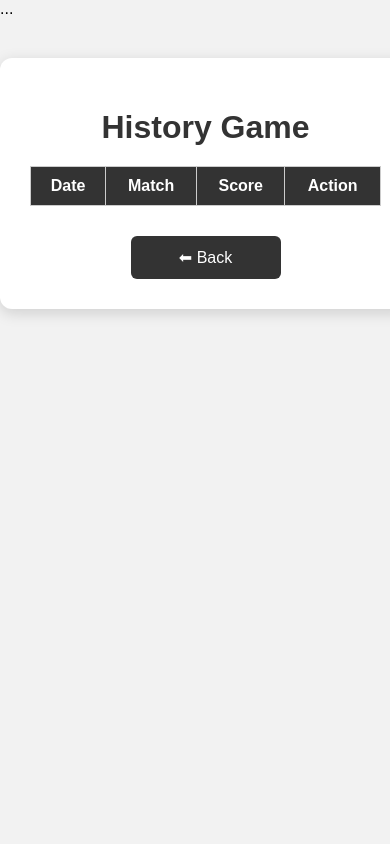
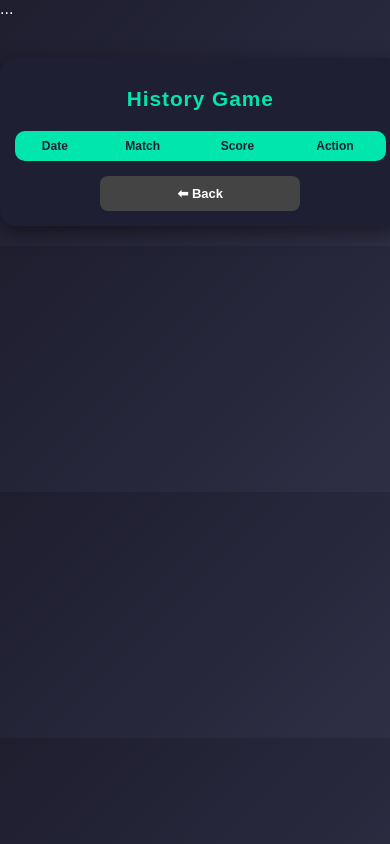
Before and after one commit to eronmahmud825-eng/footballleague, a plain HTML site: page history.html in a window 390 px wide. Shown: the top 844 px of the page. Drawn offline with Linux system fonts and the light colour scheme; no server answers.

Commit message:
Update style.css

```diff
--- a/style.css
+++ b/style.css
@@ -1,23 +1,24 @@
-/* General body */
+/* General Body */
 
 body {
-    font-family: Arial, sans-serif;
-    background: #f2f2f2;
+    font-family: 'Poppins', sans-serif;
+    background: linear-gradient(135deg, #1e1e2f, #2e2e45);
+    color: #fff;
     margin: 0;
     padding: 0;
 }
 
 
-/* Main container */
+/* Container */
 
 .container {
-    width: 90%;
-    max-width: 800px;
-    margin: 40px auto;
-    background: #fff;
-    padding: 30px;
-    border-radius: 12px;
-    box-shadow: 0 4px 15px rgba(0, 0, 0, 0.15);
+    width: 95%;
+    max-width: 900px;
+    margin: 20px auto;
+    background: #1f1f33;
+    padding: 20px;
+    border-radius: 16px;
+    box-shadow: 0 6px 20px rgba(0, 0, 0, 0.5);
     text-align: center;
 }
 
@@ -25,38 +26,32 @@ body {
 /* Headings */
 
 h1 {
-    color: #333;
+    color: #00e6ac;
+    letter-spacing: 1px;
     margin-bottom: 20px;
+    font-size: 1.8rem;
 }
 
 
-/* Buttons container */
-
-.buttons,
-.form-container {
-    display: flex;
-    flex-direction: column;
-    gap: 12px;
-    align-items: center;
-    margin-top: 20px;
-}
-
-
-/* Buttons style */
+/* Buttons */
 
 button {
-    padding: 12px 25px;
+    background: #00e6ac;
     border: none;
-    background-color: #333;
-    color: #fff;
+    padding: 12px 24px;
+    border-radius: 8px;
+    color: #1f1f33;
     font-size: 16px;
-    border-radius: 6px;
+    font-weight: 600;
     cursor: pointer;
-    transition: all 0.2s ease-in-out;
+    transition: all 0.3s ease;
+    width: 100%;
+    max-width: 250px;
 }
 
 button:hover {
-    background-color: #555;
+    background: #00c996;
+    transform: scale(1.03);
 }
 
 
@@ -65,43 +60,110 @@ button:hover {
 table {
     width: 100%;
     border-collapse: collapse;
-    margin-bottom: 20px;
+    margin-top: 20px;
+    border-radius: 10px;
+    overflow: hidden;
 }
 
-table th,
-table td {
-    border: 1px solid #ccc;
-    padding: 10px;
+th,
+td {
+    padding: 12px;
     text-align: center;
+    font-size: 14px;
 }
 
-table th {
-    background-color: #333;
-    color: #fff;
-    font-weight: bold;
+th {
+    background: #00e6ac;
+    color: #1f1f33;
 }
 
-table tbody tr:nth-child(even) {
-    background-color: #f9f9f9;
+tr:nth-child(even) {
+    background: #29294a;
+}
+
+tr:nth-child(odd) {
+    background: #23233e;
 }
 
 
-/* Inputs & selects */
+/* Make table scrollable on mobile */
+
+.table-container {
+    overflow-x: auto;
+}
+
+
+/* Inputs and Selects */
 
 input,
 select {
-    padding: 8px;
-    margin: 5px 0;
-    width: 200px;
-    border-radius: 5px;
-    border: 1px solid #ccc;
+    width: 90%;
+    max-width: 250px;
+    padding: 10px;
+    border-radius: 8px;
+    border: none;
+    font-size: 15px;
+    margin: 6px 0;
+}
+
+
+/* Delete button */
+
+.delete-btn {
+    background: #ff4d4d;
+    color: white;
+    border: none;
+    padding: 6px 12px;
+    border-radius: 6px;
+    cursor: pointer;
     font-size: 14px;
 }
 
+.delete-btn:hover {
+    background: #e43f3f;
+}
 
-/* Back button */
+
+/* Back Button */
 
 .back-btn {
-    margin-top: 10px;
-    width: 150px;
+    background: #444;
+    color: white;
+    margin-top: 15px;
 }
+
+
+/* Responsive Design */
+
+@media (max-width: 768px) {
+    h1 {
+        font-size: 1.5rem;
+    }
+    .container {
+        padding: 15px;
+    }
+    table th,
+    table td {
+        padding: 8px;
+        font-size: 12px;
+    }
+    button {
+        font-size: 14px;
+        padding: 10px 18px;
+    }
+}
+
+@media (max-width: 480px) {
+    h1 {
+        font-size: 1.3rem;
+    }
+    button {
+        font-size: 13px;
+        max-width: 200px;
+    }
+    input,
+    select {
+        width: 100%;
+        font-size: 14px;
+    }
+}
```
